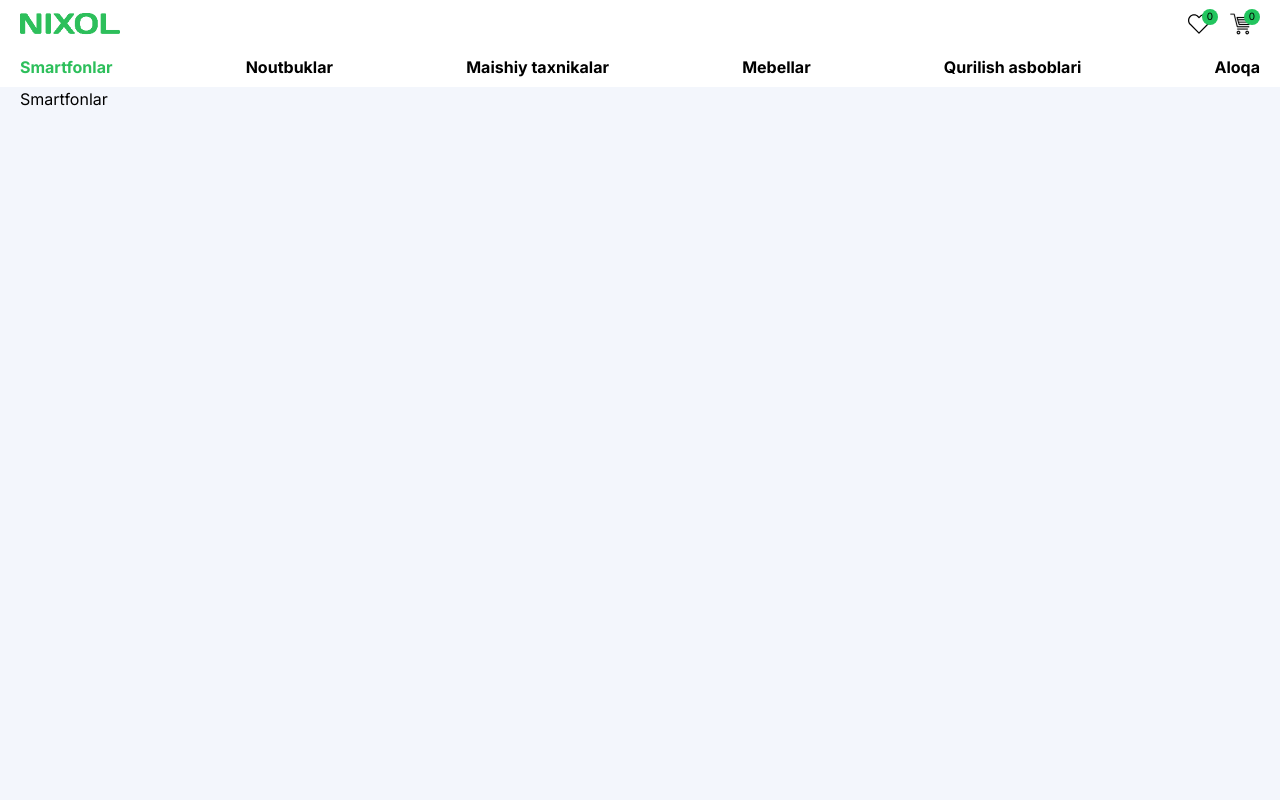
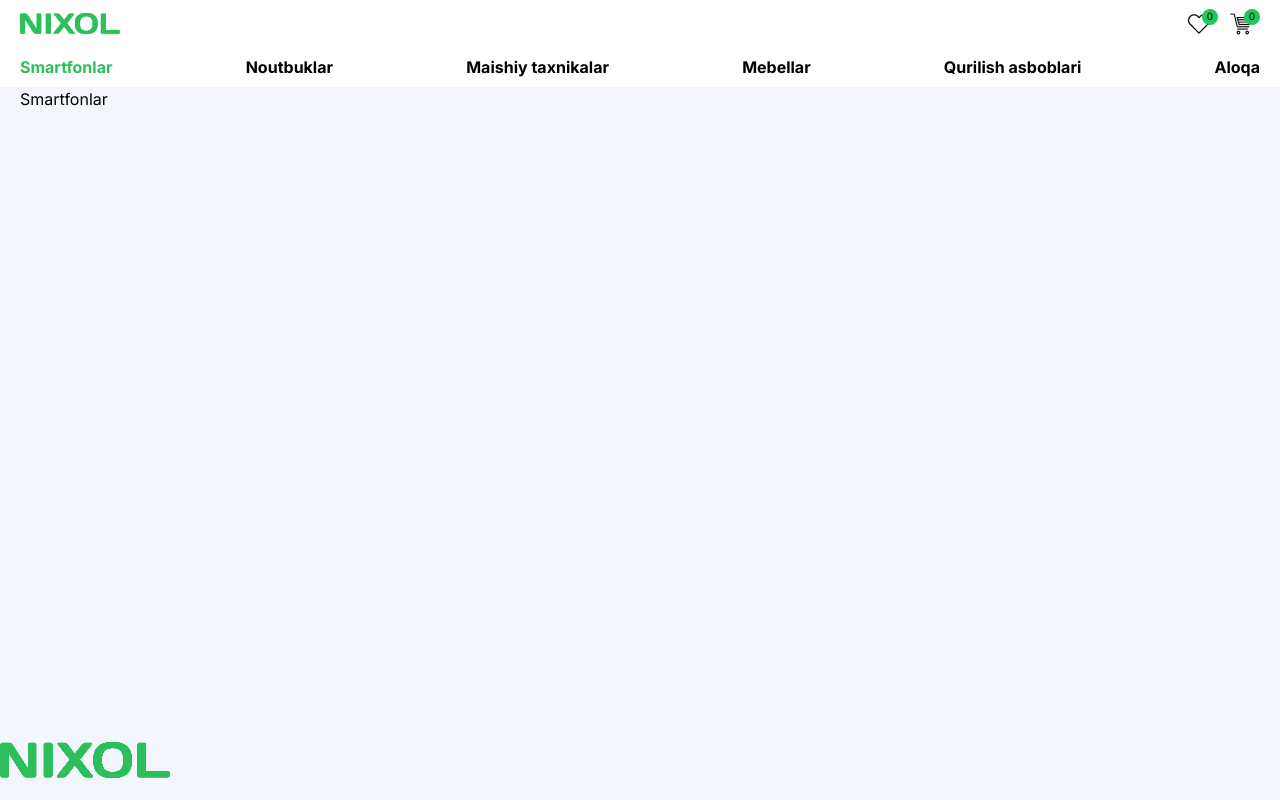
Before and after one commit to Bahromjonov/Nixol-kredit-dokoni, a React (Vite) app: page /smartfonlar in a window 1280 px wide. Built offline with nearby package versions, Linux system fonts and the light colour scheme.

Commit message:
added footer logo

```diff
--- /dev/null
+++ b/src/components/Footer.jsx
@@ -0,0 +1,15 @@
+import React from 'react'
+
+// Img
+import logo from '../assets/images/Nixol.png'
+const Footer = () => {
+    return (
+        <section >
+            <div>
+                <img src={logo} alt="logo image" />
+            </div>
+        </section>
+    )
+}
+
+export default Footer
--- a/src/layouts/MainRootLayout.jsx
+++ b/src/layouts/MainRootLayout.jsx
@@ -1,5 +1,6 @@
 import React, { useEffect, useState } from 'react'
 import { Outlet } from 'react-router-dom'
+import Footer from '../components/Footer';
 import Header from '../components/Header'
 
 const MainRootLayout = ({likedCards, setLikedCards}) => {
@@ -16,6 +17,7 @@ const MainRootLayout = ({likedCards, setLikedCards}) => {
         <main className='grow'>
             <Outlet/>
         </main>
+        <Footer/>
     </div>
   )
 }
```
